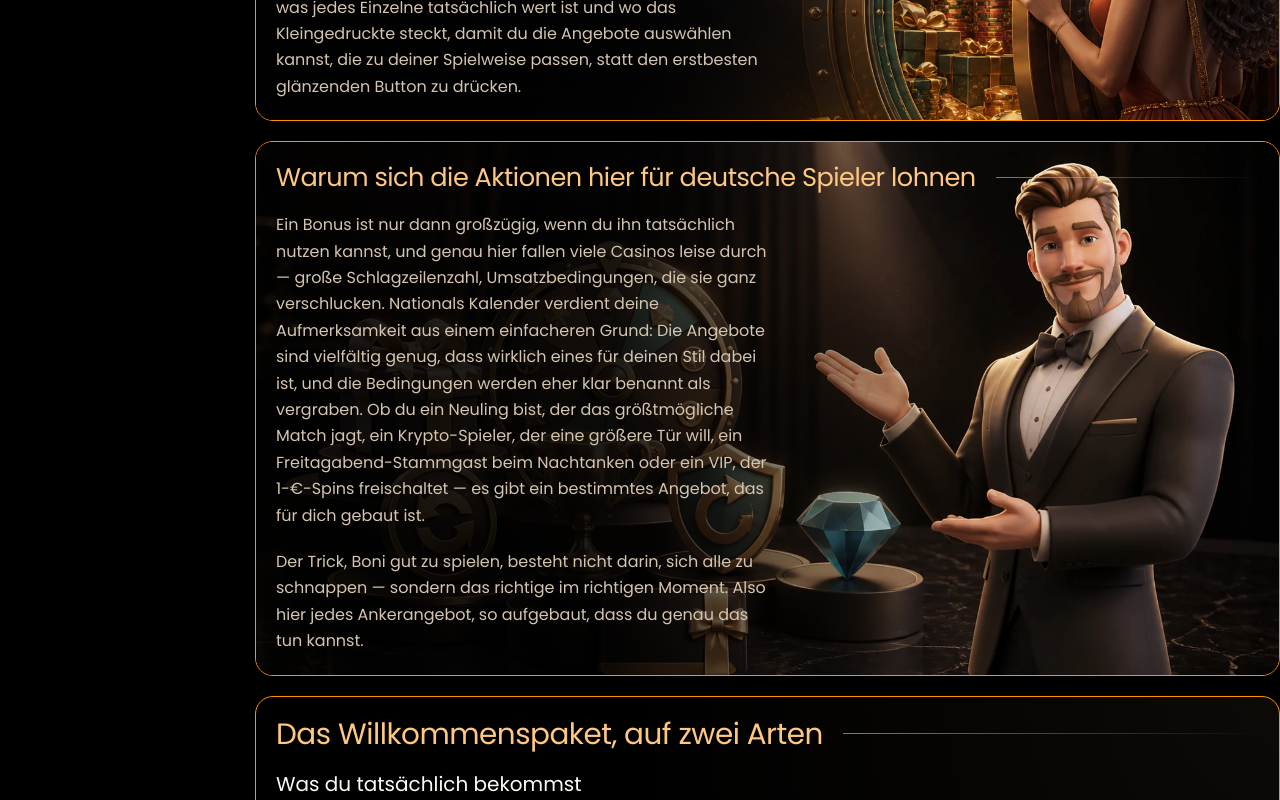
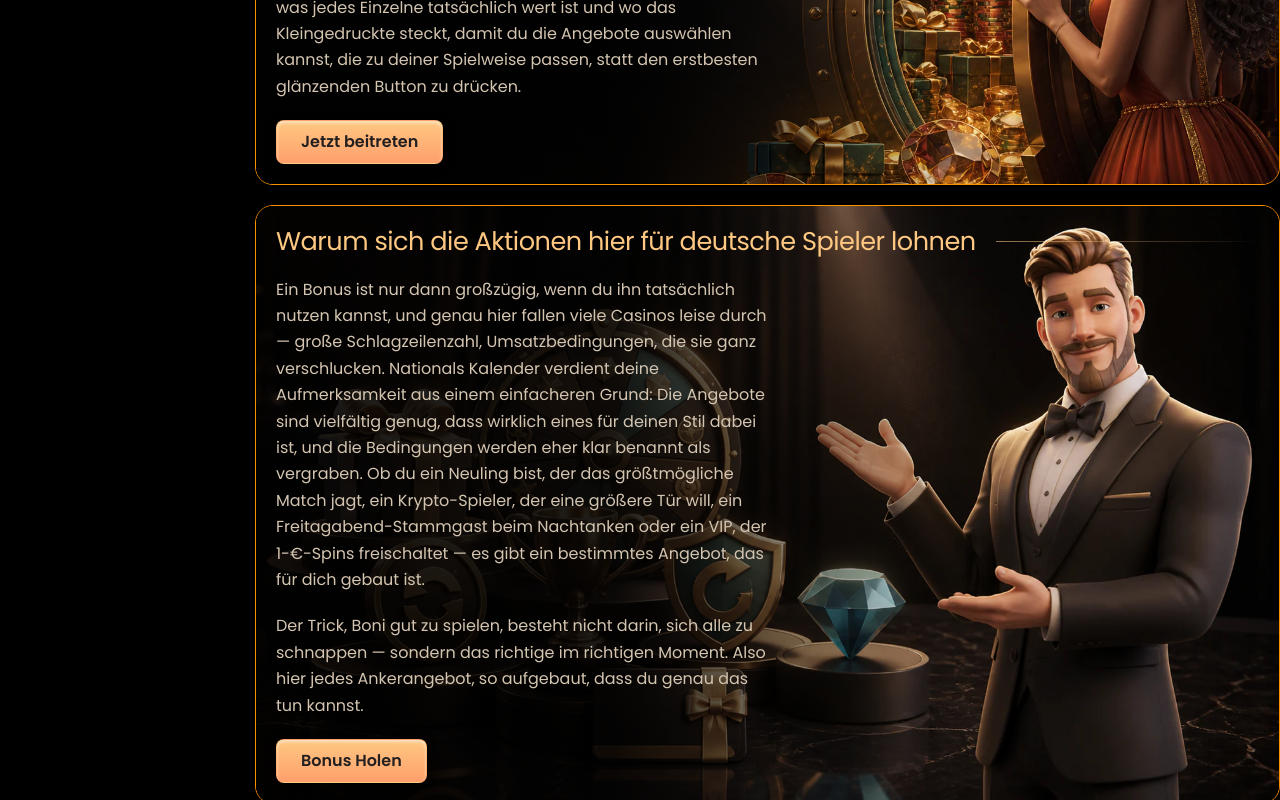
Before and after one commit to xbctk/natiocasino-germany, a Next.js app: page /bonuses in a window 1280 px wide. Shown: the part 900-1700 px from the top of the page. Built offline with nearby package versions, Linux system fonts and the light colour scheme.

Commit message:
Add section CTAs to German bonuses page

```diff
--- a/components/BonusesContent.tsx
+++ b/components/BonusesContent.tsx
@@ -1,6 +1,6 @@
 import Image from "next/image";
 import type { ReactNode } from "react";
-import { BONUS_AFFILIATE_URL } from "./affiliateLinks";
+import { BONUS_AFFILIATE_URL, GENERAL_AFFILIATE_URL } from "./affiliateLinks";
 import { PlaceholderMedia } from "./PlaceholderMedia";
 
 export const bonusesSections: ReadonlyArray<readonly [string, string]> = [
@@ -31,6 +31,19 @@ function Section({ children, className = "", id, title }: { children: ReactNode;
 
 function StepList({ children }: { children: ReactNode }) {
   return <ol className="step-list">{children}</ol>;
+}
+
+function SectionCta({ type }: { type: "bonus" | "join" }) {
+  const isBonus = type === "bonus";
+  return (
+    <a
+      className="button button--primary content-section__action"
+      href={isBonus ? BONUS_AFFILIATE_URL : GENERAL_AFFILIATE_URL}
+      rel="sponsored"
+    >
+      {isBonus ? "Bonus Holen" : "Jetzt beitreten"}
+    </a>
+  );
 }
 
 function PromotionStoryCard({ background, character, children, title, wide = false }: {
@@ -66,6 +79,7 @@ export function BonusesContent() {
         <div className="image-copy-section__overlay" aria-hidden="true" />
         <div className="image-copy-section__copy">
           <p>Manche Casinos betreiben ein einziges Willkommensangebot und nennen das eine Aktionsseite. National Casino betreibt einen Kalender — eine rollende Auswahl an Matches, Spins, Reloads, Rädern und Turnieren, die den meisten Wochentagen einen Grund zum Einloggen gibt. Das hier ist die Landkarte zu allem: was angeboten wird, was jedes Einzelne tatsächlich wert ist und wo das Kleingedruckte steckt, damit du die Angebote auswählen kannst, die zu deiner Spielweise passen, statt den erstbesten glänzenden Button zu drücken.</p>
+          <SectionCta type="join" />
         </div>
       </Section>
 
@@ -75,6 +89,7 @@ export function BonusesContent() {
         <div className="image-copy-section__copy">
           <p>Ein Bonus ist nur dann großzügig, wenn du ihn tatsächlich nutzen kannst, und genau hier fallen viele Casinos leise durch — große Schlagzeilenzahl, Umsatzbedingungen, die sie ganz verschlucken. Nationals Kalender verdient deine Aufmerksamkeit aus einem einfacheren Grund: Die Angebote sind vielfältig genug, dass wirklich eines für deinen Stil dabei ist, und die Bedingungen werden eher klar benannt als vergraben. Ob du ein Neuling bist, der das größtmögliche Match jagt, ein Krypto-Spieler, der eine größere Tür will, ein Freitagabend-Stammgast beim Nachtanken oder ein VIP, der 1-€-Spins freischaltet — es gibt ein bestimmtes Angebot, das für dich gebaut ist.</p>
           <p>Der Trick, Boni gut zu spielen, besteht nicht darin, sich alle zu schnappen — sondern das richtige im richtigen Moment. Also hier jedes Ankerangebot, so aufgebaut, dass du genau das tun kannst.</p>
+          <SectionCta type="bonus" />
         </div>
       </Section>
 
@@ -114,6 +129,7 @@ export function BonusesContent() {
           <h3>Die Bedingungen, die man kennen sollte</h3>
           <p>Jeder Bonus, überall, trägt Strings — der ehrliche Zug ist, sie zu lesen, nicht sie zu fürchten. Für die Willkommensangebote heißt das: eine Umsatzanforderung, die du erfüllen musst, bevor Bonusgewinne zu auszahlbarem Bargeld werden, ein Gültigkeitsfenster, in dem der Bonus lebt, und eine Liste berechtigter Spiele, die zum Umsatz zählen (Slots leisten die Schwerarbeit; Tischspiele tragen meist wenig oder nichts bei). Nichts davon ist ungewöhnlich. Was zählt, ist, die Einzelheiten in den Bonusbedingungen zu prüfen, bevor du dich anmeldest, damit du genau weißt, worauf du dich einlässt. National tendiert dazu, diese klar zu benennen, was mehr ist, als man vom Großteil des Feldes sagen kann.</p>
         </div>
+        <SectionCta type="join" />
       </Section>
 
       <Section id="reload-boni" title="Reload-Boni">
@@ -150,6 +166,7 @@ export function BonusesContent() {
           <h3 className="boni-icon-heading boni-icon-heading--fire">Die Stufen und was sie wert sind</h3>
           <p>Die Leiter läuft fünfzehn Sprossen, und die Belohnungen skalieren steil. Die frühen Stufen handeln mit Freispielen — 25 auf Stufe 1, 50 auf Stufe 2 — dann kommt Bargeld ins Spiel: 10 € plus Spins auf Stufe 3, hoch über 50 €, 100 €, 200 € und weit darüber hinaus, während du aufsteigst. In den oberen Stufen werden die Zahlen wirklich ernst, die Belohnung für anhaltendes, engagiertes Spiel.</p>
           <p>Ein paar ehrliche Mechaniken, damit dich nichts überrascht: Comp Points werden alle zwei Monate zurückgesetzt, das Programm belohnt also stetiges Spiel statt eines langsamen Mehrjahres-Rinnsals; mit Bonusgeld getätigte Einsätze zählen nicht zu den CP; und Punkte fallen an Slots an, nicht an Tischspielen. VIP-Belohnungen tragen eine 10x-Umsatzanforderung, und aus CPs in Bargeld umgewandelte Mittel tragen 5x. Es ist ein Programm, gebaut genau für die regelmäßige Slot-Spielerin und den regelmäßigen Slot-Spieler — und erfrischend offen darin, genau das zu sein.</p>
+          <SectionCta type="join" />
         </div>
       </Section>
 
@@ -165,6 +182,7 @@ export function BonusesContent() {
           </div>
         </div>
         <p>Das Glücksrad verwandelt jede Einzahlung in einen Dreh um Preise, die von Freispielen und Belohnungspunkten bis zu einem Aushängesegment von 10.000 € reichen. Die Sonntags-Mega-Spins, die wir behandelt haben, sind das VIP-Ende davon. Und die Netzwerk-Events sind dort, wo die größeren Pools leben: Prize Drops teilt einen Pool von 100.000 € unter Spielern auf, während anbietergeführte Kampagnen wie Pragmatic Plays Drops & Wins und BGaming Drops zufällige Bargeldpreise und Tausende einzelner Belohnungen in gewöhnliche Spins auf berechtigten Spielen fallen lassen. Bei den meisten davon meldest du dich nicht an — du spielst einfach ein qualifizierendes Spiel und bist im Rennen. Es ist gefundenes Geld, aufgeschichtet auf das Spiel, das du ohnehin schon gespielt hast.</p>
+        <SectionCta type="join" />
       </Section>
 
       <Section id="turniere-bestenlisten" title="Turniere und Bestenlisten" className="image-copy-section image-copy-section--wide-title boni-tournament-section">
@@ -176,6 +194,7 @@ export function BonusesContent() {
           <p>Die wiederkehrende Treasure-Race-Reihe ist das Rückgrat. Es gibt ein Sonic Treasure Race mit einem Preispool von 100 € plus 300 Freispielen, ein Flash Treasure Race mit 75 € plus 300 Spins und ein Rapid Treasure Race mit 50 € plus 300 Spins — jedes auf seinem eigenen Countdown, jedes rankt dein Spiel gegen das aller anderen. Über die Treasure Races hinaus rotiert die Turnier-Auswahl, es lohnt sich also ein Blick, wann immer du dich einloggst.</p>
           <h3 className="boni-icon-heading boni-icon-heading--cards">Wie du mitmachst</h3>
           <p>Das Schöne daran ist, dass es meist nichts Zusätzliches zu riskieren gibt. Du spielst während des Turnierfensters qualifizierende Spiele, dein Umsatz klettert die Bestenliste hoch, und die Bestplatzierten teilen den Preispool in Bargeld und Freispielen. Du setzt nichts obendrauf zu deinem normalen Spiel — du wirst nur für die Spins gerankt, die du ohnehin gemacht hast. Für einen Wettbewerbsspieler ist das der ganze Haken: dieselbe Session, zusätzlicher Reiz, echte Preise an der Spitze.</p>
+          <SectionCta type="join" />
         </div>
       </Section>
 
@@ -192,6 +211,7 @@ export function BonusesContent() {
           <PlaceholderMedia label="Bildplatzhalter für Aktionscodes" />
         </div>
         <p>Weil es sich um begrenzte Angebote handelt, ist ein Code die Definition von „jetzt oder nie&quot;. Wenn dir einer über den Weg läuft, lass ihn nicht liegen.</p>
+        <SectionCta type="join" />
       </Section>
 
       <Section id="saisonale-angebote" title="Zeitlich begrenzte und saisonale Angebote" className="image-copy-section image-copy-section--wide-title boni-seasonal-section">
@@ -201,6 +221,7 @@ export function BonusesContent() {
           <p>Der Kalender besteht nicht nur aus den festen Angeboten — es gibt eine rotierende Schicht des Vorübergehenden und Saisonalen, und hier zahlt sich Aufmerksamkeit aus.</p>
           <p>Der Geheimbonus ist genau das, wonach er klingt: Mach eine qualifizierende Einzahlung am richtigen Wochentag und enthülle eine verborgene Belohnung — ein bisschen Geheimnis, ganz im Einklang mit einem Casino, das um das Aufdecken von Dingen herum gestaltet ist. Rund um Feiertage und besondere Anlässe erwarten dich saisonale Reloads und thematische Aktionen zusätzlich zur üblichen Auswahl. Für deutsche Spieler heißt das in der Praxis: Rund um die großen Termine des Jahres — vom Oktoberfest bis zur Adventszeit — lohnt der Blick besonders, denn dann tauchen die themengebundenen Extras auf. Und die großen Netzwerk-Pools wie Prize Drops laufen in definierten Fenstern statt für immer, die 100.000 €, um die es geht, sind also nur zu haben, solange das Event live ist.</p>
           <p>Die praktische Erkenntnis: Prüfe den Aktionen-Tab, wenn du dich einloggst. Die festen Angebote werden immer da sein, aber die begrenzten sind per Definition die, die du verpasst, wenn du nicht hinschaust.</p>
+          <SectionCta type="join" />
         </div>
       </Section>
 
@@ -218,7 +239,7 @@ export function BonusesContent() {
         <div className="image-copy-section__overlay" aria-hidden="true" />
         <div className="image-copy-section__copy">
           <p>Das ist der ganze Kalender. Du brauchst nicht alles davon — niemand spielt jeden Bonus, und der Versuch, es zu tun, ist genau, wie Leute am Ende mehr umsetzen, als sie vorhatten. Finde das eine, das zu deiner tatsächlichen Spielweise passt, prüfe, was es von dir verlangt, und beanspruche genau dieses richtig. Der Rest wird immer noch hier sein, wenn du dich das nächste Mal einloggst.</p>
-          <a className="button button--primary content-section__action" href={BONUS_AFFILIATE_URL} rel="sponsored">Bonus Holen</a>
+          <SectionCta type="bonus" />
         </div>
       </Section>
     </div>
```
Also changed, not shown: 1 other file (tests, documents, lock files or other folders).
